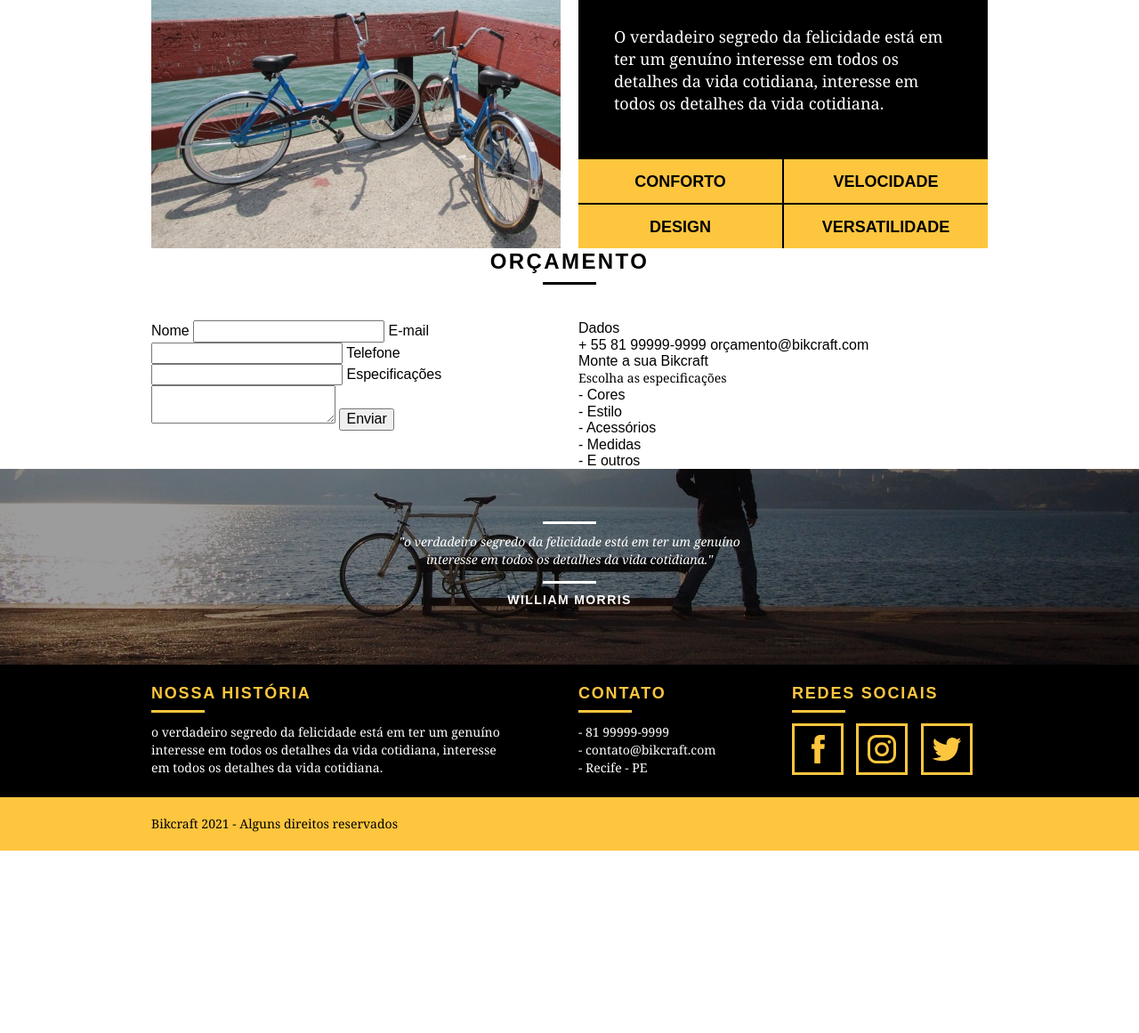
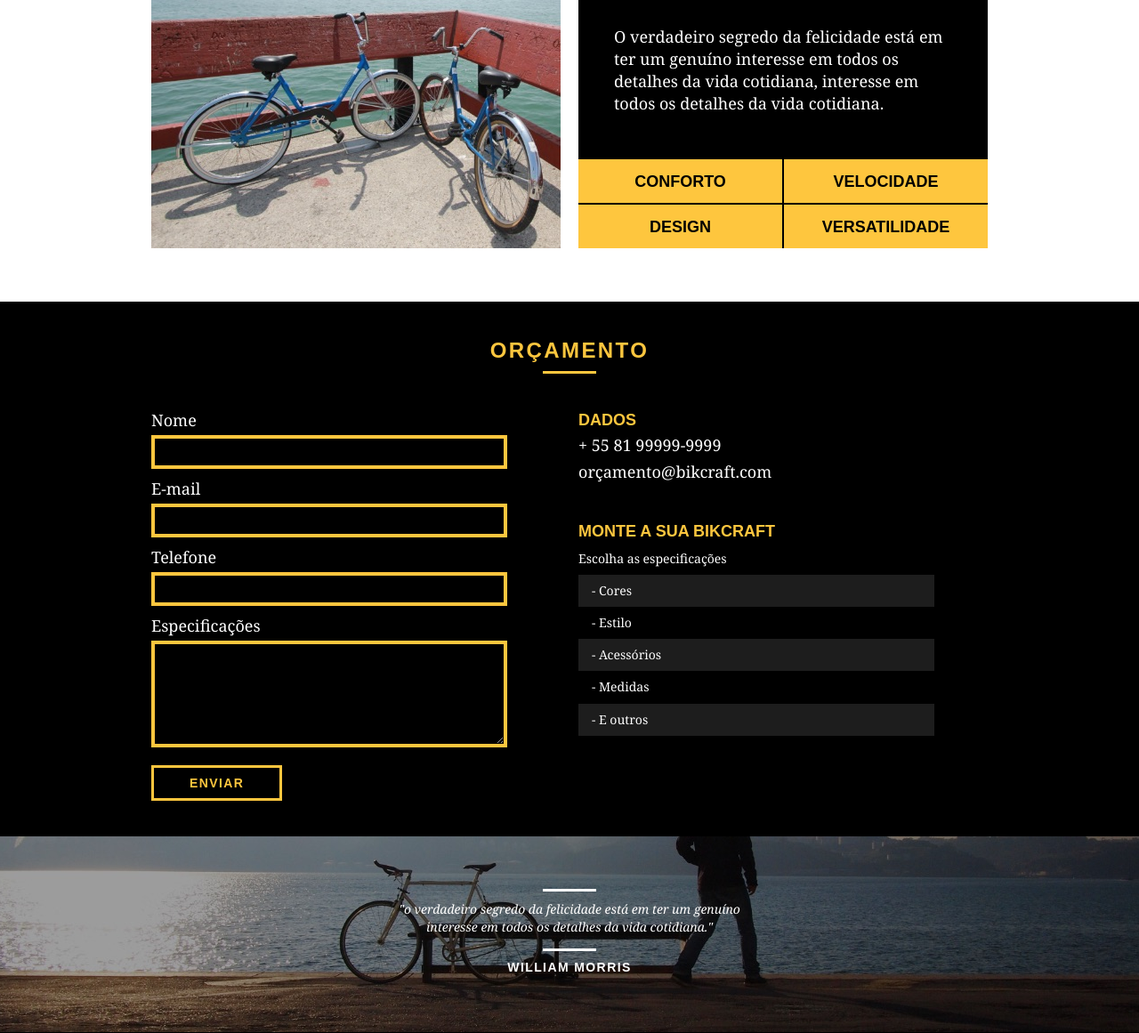
Before and after one commit to hnrqblck/Bikcraft, a PHP site: page /produtos.html in a window 1280 px wide. Shown: the part 1879-3040 px from the top of the page at 89% size. Before the commit the page ends 2835 px from the top, so only its background shows below. Run offline with PHP 8.4, Linux system fonts and the light colour scheme.

Commit message:
Produtos page HTML + CSS

```diff
--- a/css/produtos.css
+++ b/css/produtos.css
@@ -1,3 +1,5 @@
+/* -------------------- 8:36 */
+
 .interna_produto {
     background: url("../img/bg-produtos.jpg") no-repeat center;
     background-size: cover;
@@ -73,6 +75,103 @@
 
 /* Orçamento */
 
+.orcamento {
+    background: #000;
+    width: 100%;
+    margin-top: 60px;
+    padding: 40px 0;
+}
+
+.orcamento h2 {
+    color: #FEC63E;
+}
+
+.orcamento h2::after {
+    background: #FEC63E;
+}
+
 .form {
+    padding-right: 60px;
+}
 
+.form label {
+    display: block;
+    color: #fff;
+    font-family: Georgia, 'Times New Roman', Times, serif;
+    font-size: 18px;
+    line-height: 25px;
+    margin-bottom: 4px;
 }
+
+.form input {
+    display: block;
+    width: 100%;
+    border: 4px solid #FEC63E;
+    background: none;
+    padding: 7px 10px;
+    margin-bottom: 10px;
+    outline: none;
+    color: #fff;
+    font-size: 14px;
+    font-family: Georgia, 'Times New Roman', Times, serif;
+}
+
+.form textarea {
+    display: block;
+    width: 100%;
+    height: 120px;
+    border: 4px solid #FEC63E;
+    background: none;
+    padding: 7px 10px;
+    margin-bottom: 20px;
+    outline: none;
+    color: #fff;
+    font-size: 14px;
+    font-family: Georgia, 'Times New Roman', Times, serif;
+}
+
+.form button {
+    background: none;
+    padding: 7px 40px;
+}
+
+.orcamento_dados {
+    color: #fff;
+}
+
+.orcamento_dados h3 {
+    font-size: 18px;
+    line-height: 25px;
+    font-weight: bold;
+    text-transform: uppercase;
+    color: #FEC63E;
+}
+
+.orcamento_dados span {
+    display: block;
+    font-size: 18px;
+    font-family: Georgia, 'Times New Roman', Times, serif;
+    line-height: 30px;
+}
+
+.dados_email {
+    margin-bottom: 40px;
+}
+
+.orcamento_dados ul {
+    padding-right: 60px;
+}
+
+.orcamento_dados ul li {
+    font-family: Georgia, 'Times New Roman', Times, serif;
+    font-size: 14px;
+    padding: 10px 15px;
+}
+
+.orcamento_dados ul li:nth-child(odd) {
+    background: #1d1d1d;
+}
+
+.orcamento_dados p {
+    margin: 8px 0;
+}
--- a/produtos.html
+++ b/produtos.html
@@ -125,7 +125,7 @@
     <section class="orcamento">
         <div class="container">
             <h2 class="subtitulo">Orçamento</h2>
-            <form class="grid-8" id="form_orcamento" class="form" action="">
+            <form class="grid-8 form" id="form_orcamento" action="">
                 <label for="nome">Nome</label>
                 <input type="text" id="nome">
                 <label for="email">E-mail</label>
@@ -134,12 +134,12 @@
                 <input type="text" id="Telefone">
                 <label for="espec">Especificações</label>
                 <textarea id="espec"></textarea>
-                <button type="submit">Enviar</button>
+                <button type="submit" class="btn">Enviar</button>
             </form>
             <div class="orcamento_dados grid-8">
                 <h3>Dados</h3>
                 <span>+ 55 81 99999-9999</span>
-                <span>orçamento@bikcraft.com</span>
+                <span class="dados_email">orçamento@bikcraft.com</span>
                 <h3>Monte a sua Bikcraft</h3>
                 <p>Escolha as especificações</p>
                 <ul>
```
